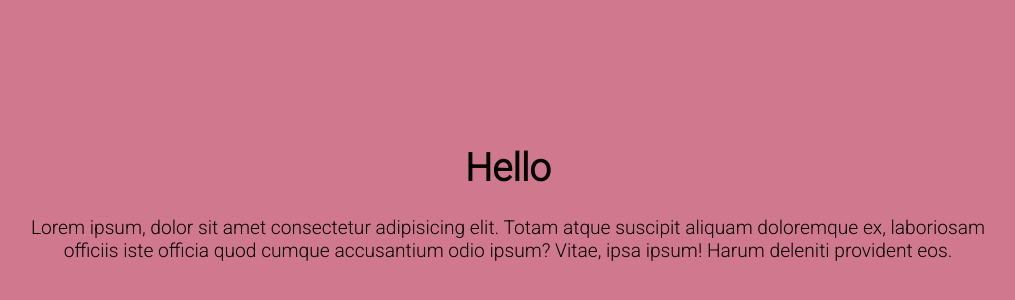
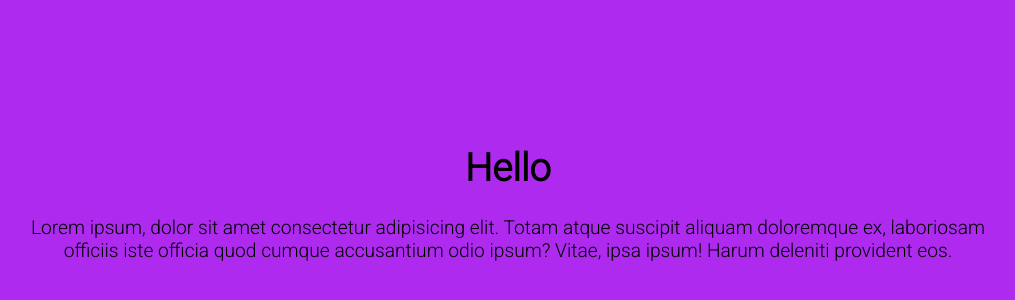
Before and after one commit to do-jonathan4/frontend-styling-practice, a website: page index.html in a window 1280 px wide. Shown: the part 164-464 px from the top of the page, without its empty margins (132-1147 px from the left). Drawn offline with Linux system fonts and the light colour scheme.

Commit message:
changed bg color to #ad2aee

```diff
--- a/assets/css/styles.css
+++ b/assets/css/styles.css
@@ -1,3 +1,3 @@
 body {
-        background-color: #d0788e;
+        background-color: #ad2aee;
     }
```
